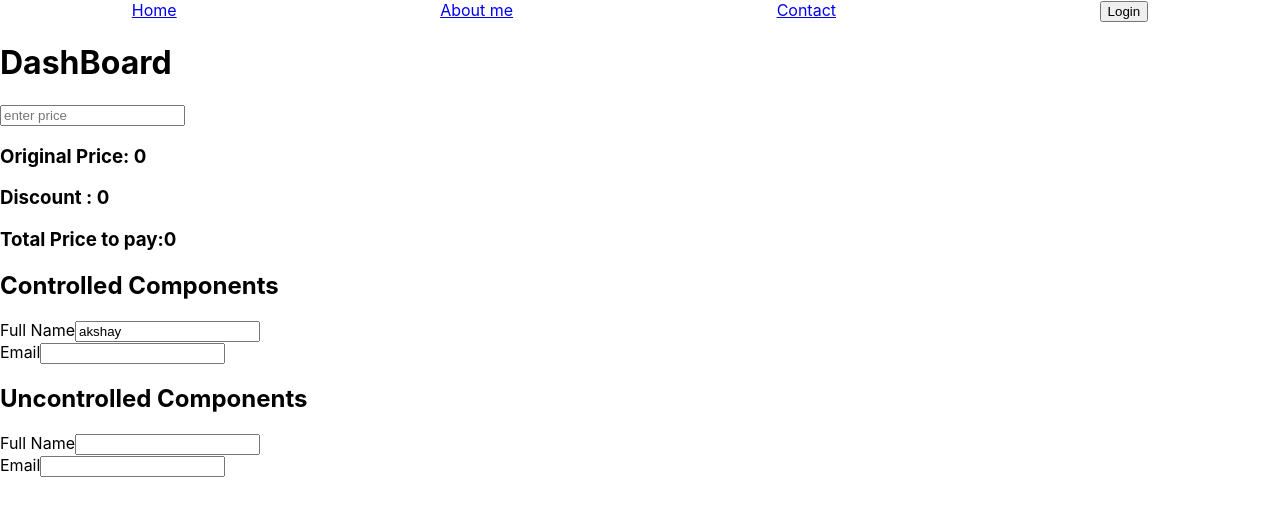
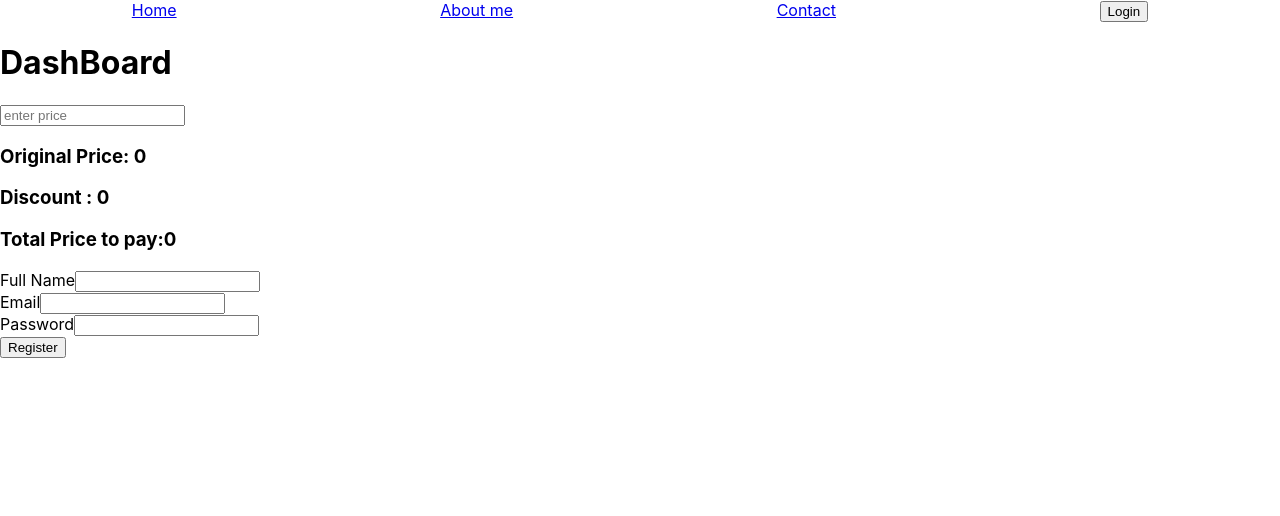
Before and after one commit to jadhavakshay29/React-ns, a React (Create React App) app: page / in a window 1280 px wide. Shown: the top 516 px of the page. Built offline with nearby package versions, Linux system fonts and the light colour scheme.

Commit message:
form validation done

```diff
--- a/src/App.js
+++ b/src/App.js
@@ -10,7 +10,8 @@ import styled from 'styled-components';
 // import UpdatingState from './Components/UpdatingState/UpdatingState';
 // import Binding from './Components/Binding/Binding';
 import DashBoard from './Components/ChildParentCompCommunication/DashBoard/DashBoard';
-import ControlledUncontrolledComp from './Components/ControlledUncontrolledComp/ControlledUncontrolledComp';
+// import ControlledUncontrolledComp from './Components/ControlledUncontrolledComp/ControlledUncontrolledComp';
+import FormValidation from './Components/FormValidation/FormValidation';
 
   //now using styled we can use Heading in place of h1 as a component
 const Heading = styled.h1`
@@ -49,7 +50,8 @@ function App() {
         <UpdatingState/>
         <Binding/> */}
         <DashBoard/>
-        <ControlledUncontrolledComp/>
+        {/* <ControlledUncontrolledComp/> */}
+        <FormValidation/>
       {/* <Event />  */}
       {/* <ToDoList/> */}
       {/* <List /> */}
--- a/src/Components/ChildParentCompCommunication/PriceInput/PriceInput.jsx
+++ b/src/Components/ChildParentCompCommunication/PriceInput/PriceInput.jsx
@@ -1,5 +1,4 @@
 //children to DashBoard
-import { useState } from "react";
 
 const PriceInput = (props)=>{
 
--- /dev/null
+++ b/src/Components/FormValidation/FormValidation.jsx
@@ -0,0 +1,56 @@
+import { useState } from "react";
+import "./FormValidation.css";
+import { validateForm } from "../../Utils/Validations/Registration";
+
+const FormValidation = ()=>{
+
+    const [state, setState] = useState({
+        name:"",
+        email:"",
+        password:""
+    });
+
+     const onInputChange = (e)=>{
+        //dynamic updation of key value pairs
+        setState({
+            ...state,
+            [e.target.name]:e.target.value
+        })
+     }
+
+    const onFormSubmit = (e)=>{
+        e.preventDefault();
+        //1. validate the form data using custom validations
+        //validations are in utils registration folder
+        const validationResult = validateForm(state); //this will return an object and if object is empty not error else error
+
+        if(Object.keys(validationResult).length > 0){
+            //Error
+        }
+        //2. if validation passes, call the APIs and pass the data
+        //3. of the validations fails, show the error messages on UI
+    }
+
+    return(
+        <div>
+              <form onSubmit={onFormSubmit}>
+              <div>
+                    <label htmlFor="fname">Full Name</label>
+                    <input id="fname" name="fname" onChange={onInputChange}></input>
+                </div>
+                <div>
+                    <label htmlFor="email">Email</label>
+                    <input name="email" type={"email"} id="email" onChange={onInputChange}></input>
+                </div>
+                <div>
+                    <label htmlFor="password">Password</label>
+                    <input name="password" type={"password"} id="password" onChange={onInputChange}></input>
+                </div>
+
+                <input type={"submit"}  value="Register"></input>
+            </form>
+        </div>
+    )
+}
+
+export default FormValidation;
--- /dev/null
+++ b/src/Utils/Validations/Registration.js
@@ -0,0 +1,33 @@
+
+/**
+ * Name: min 4 and max 10 characters
+ * Email: should be valid email
+ * Password: min 8 characters to 16, includes alphabets and numbers, 1 uppercase, 1 lowecase and 1 special char
+ */
+
+const validateForm = (formObject)=>{
+
+     const error = {};
+
+    //validations
+        //1. validate the form data using custom validations
+        if(formObject.name.length<4 || formObject.name.length>10){
+            //Invalid name
+            error.name= "name should contain min 4 to 10 char";
+        }
+        const emailRegex = /^\w+([\.-]?\w+)*@\w+([\.-]?\w+)*(\.\w{2,3})+$/;
+        if(!emailRegex.test(formObject.email)){
+           //Invalid email
+           error.email= " please enter valid email";
+        }
+        const passwordRegex = /^(?=.*[0-9])(?=.*[a-z])(?=.*[A-Z]).{8,16}$/;
+        if(!passwordRegex.test(formObject.password)){
+             //Invalid password
+             error.password = " must have min 8 characters to 16, includes alphabets and numbers, at least 1 uppercase, 1 lowecase and 1 special char";
+        }
+
+        return error;
+}
+
+//this is called named export
+export {validateForm};
```
Also changed, not shown: src/Components/FormValidation/FormValidation.css (added).
